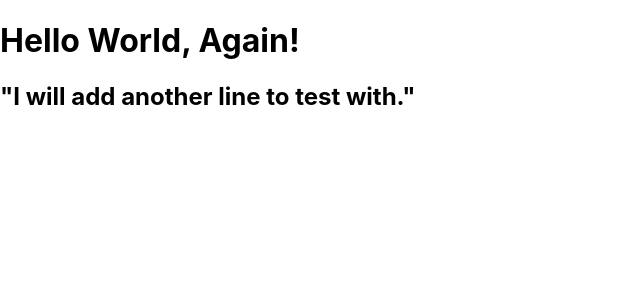
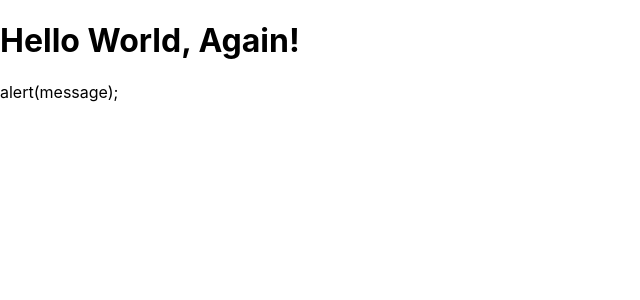
Before and after one commit to JPLapointe1971/lapointe_jp_c11, a React (Create React App) app: page / in a window 1280 px wide. Shown: the top 300 px of the page, without its empty margins (0-640 px from the left). Built offline with nearby package versions, Linux system fonts and the light colour scheme.

Commit message:
Added message using alert function.

```diff
--- a/src/App.js
+++ b/src/App.js
@@ -1,8 +1,12 @@
+let message;
+
+message = 'I will add another line to test with.';
+
 function App() {
   return (
     <div className="App">
       <h1>Hello World, Again!</h1>
-      <h2>"I will add another line to test with."</h2>
+      alert(message);
     </div>
   );
 }
```
